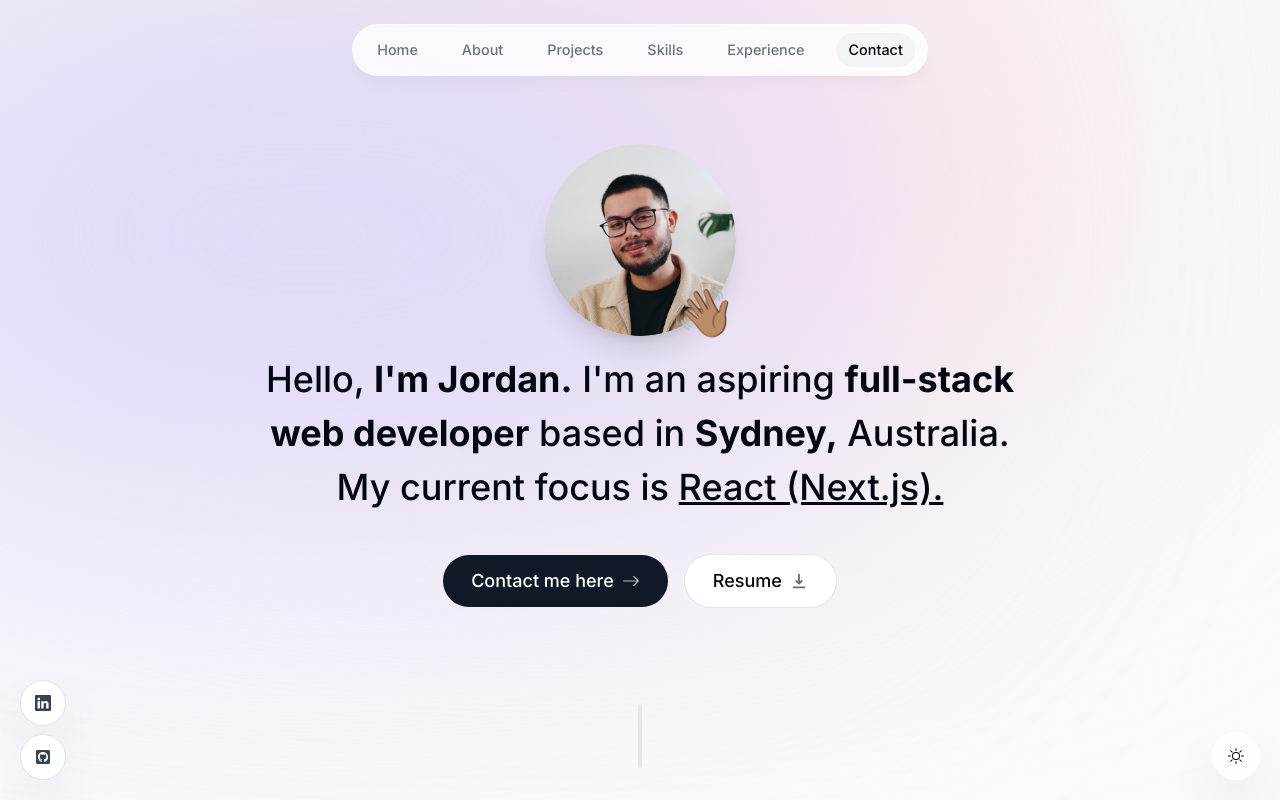
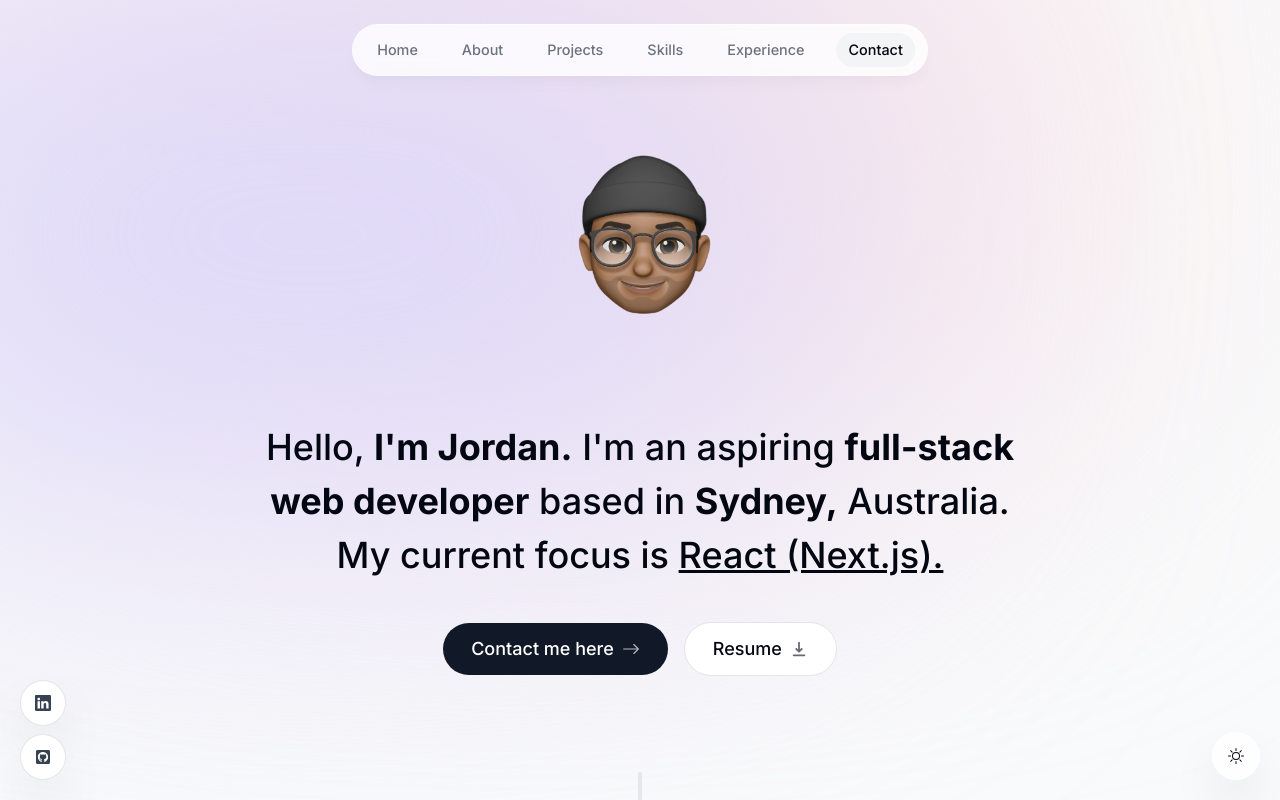
Before and after one commit to jordansbenjamin/portfolio_v2, a Next.js app: page / in a window 1280 px wide. Shown: the top 800 px of the page. Built offline with nearby package versions, Linux system fonts and the light colour scheme; no server answers.

Commit message:
Tested emojis

```diff
--- a/src/components/Intro.tsx
+++ b/src/components/Intro.tsx
@@ -12,7 +12,8 @@
 import toast from "react-hot-toast";
 import SocialButton from "./SocialButton";
 
-const profileImg = "/Me_circle.png";
+// const profileImg = "/Me_circle.png";
+const profileImg2 = "/me2.png";
 
 export default function Intro() {
 	const { setActiveSection, setTimeOfLastClick } = useActiveSectionContext();
@@ -30,7 +31,7 @@
 						animate={{ opacity: 1, scale: 1 }}
 						transition={{ type: "tween", duration: 0.5 }}>
 						{/* object-cover preserves the aspect ratio of the img */}
-						<Image
+						{/* <Image
 							src={profileImg}
 							alt="Jordan Profile"
 							width={600}
@@ -38,10 +39,19 @@
 							priority={true}
 							// className="h-24 w-24 rounded-full object-cover border-[0.35rem] border-white shadow-xl"
 							className="h-48 w-48 rounded-full object-cover shadow-xl"
+						/> */}
+						<Image
+							src={profileImg2}
+							alt="Jordan Profile"
+							width={600}
+							height={600}
+							priority={true}
+							// className="h-24 w-24 rounded-full object-cover border-[0.35rem] border-white shadow-xl"
+							className="h-80 w-80 object-cover mt-[-60px]"
 						/>
 					</motion.div>
 					{/* emoji span */}
-					<motion.span
+					{/* <motion.span
 						className="absolute bottom-0 right-0 text-5xl"
 						initial={{ opacity: 0, scale: 0 }}
 						animate={{ opacity: 1, scale: 1 }}
@@ -52,7 +62,7 @@
 							duration: 0.7,
 						}}>
 						👋🏽
-					</motion.span>
+					</motion.span> */}
 				</div>
 			</div>
 
```
Also changed, not shown: public/me2.png (added).
